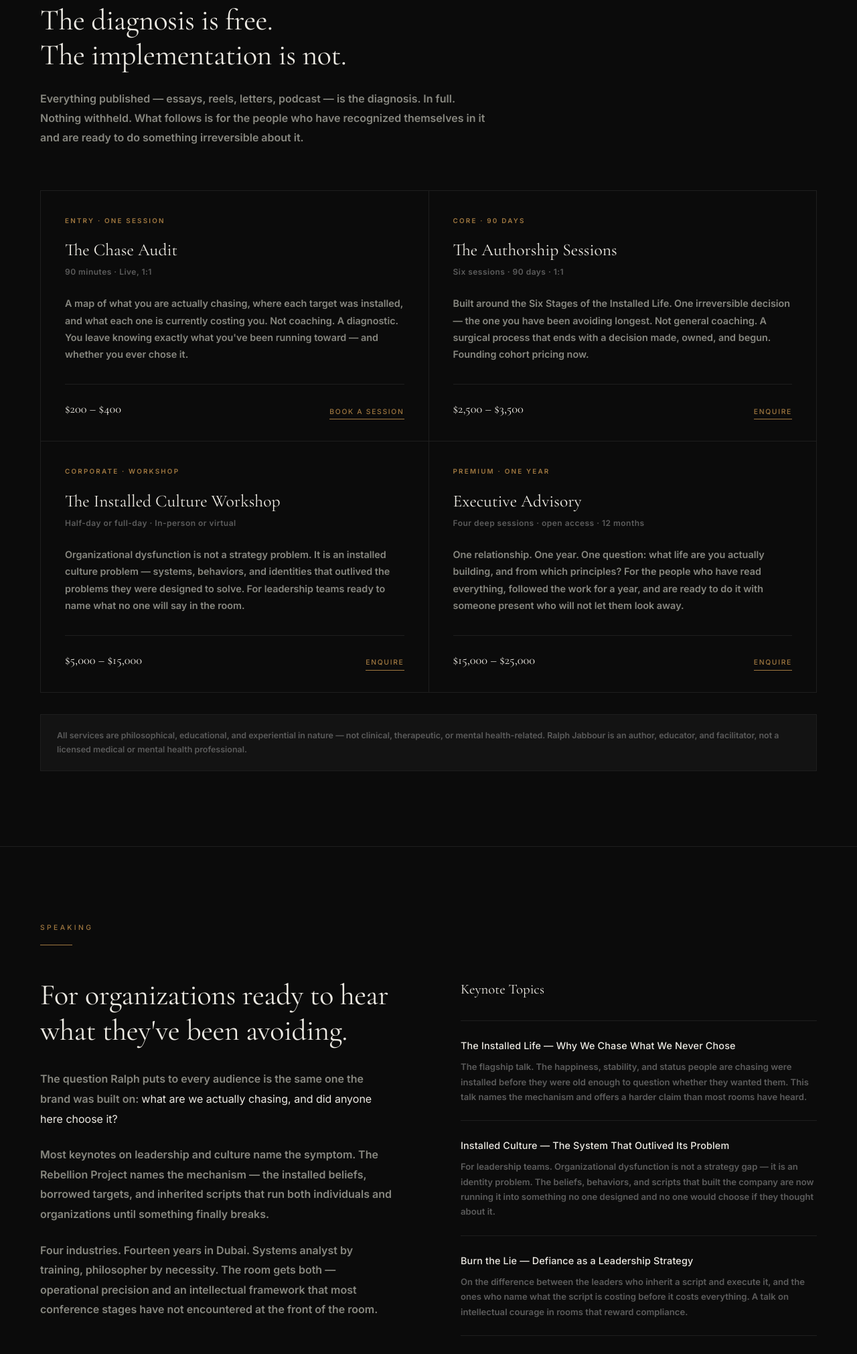
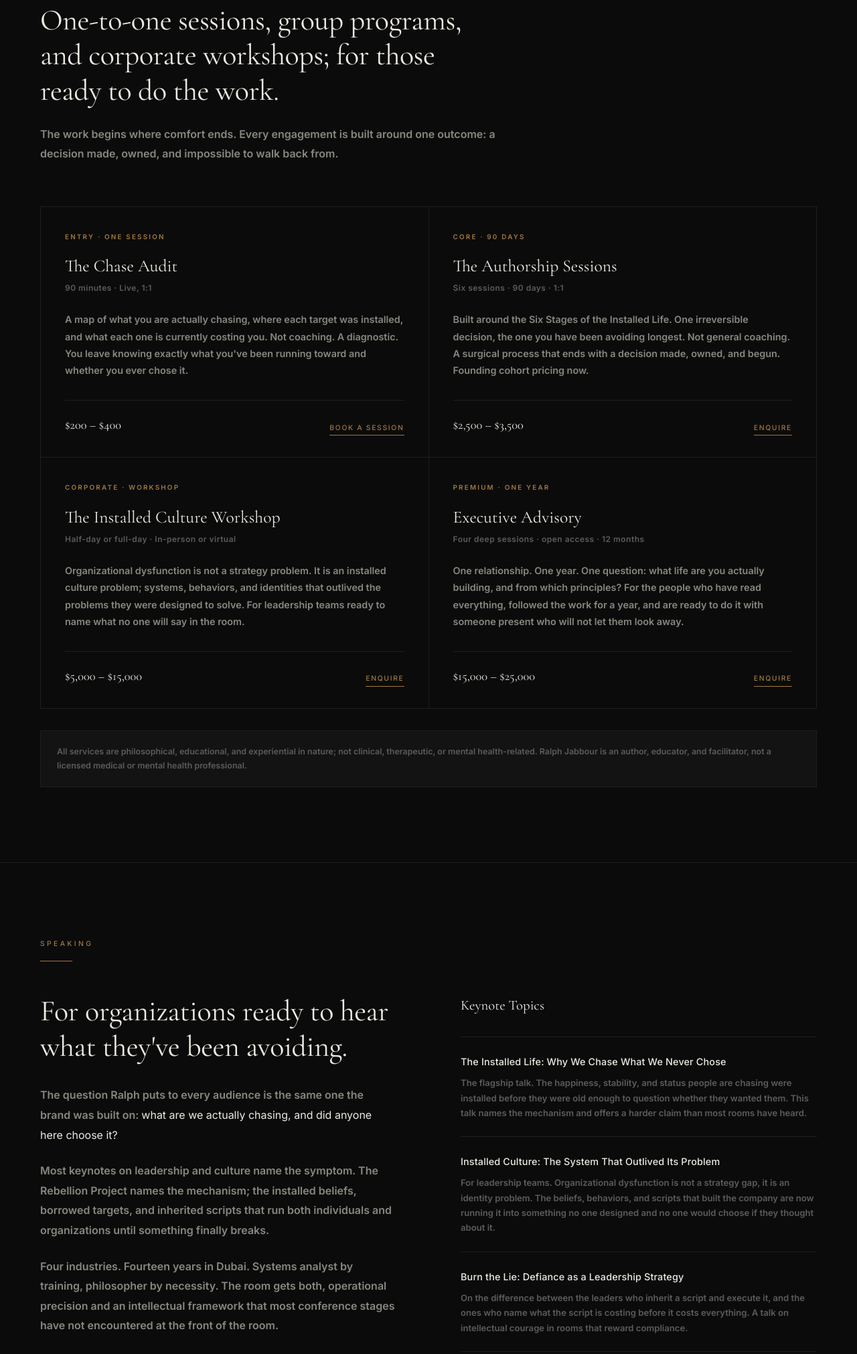
Before and after one commit to iamralphja/ralphjabbour-website, a plain HTML site: page ralphjabbour.html in a window 1280 px wide. Shown: the part 1979-4000 px from the top of the page at 67% size. Drawn offline with nearby package versions, Linux system fonts and the light colour scheme.

Commit message:
Refine text in ralphjabbour.html for clarity
Updated various sections of the HTML content to enhance clarity and consistency in messaging.

```diff
--- a/ralphjabbour.html
+++ b/ralphjabbour.html
@@ -859,13 +859,11 @@
             <div class="work-header fade-in">
                 <!-- EDIT: Section headline -->
                 <h2 class="work-header-headline">
-                    The diagnosis is free.<br>The implementation is not.
+                    One-to-one sessions, group programs, and corporate workshops; for those ready to do the work.
                 </h2>
                 <!-- EDIT: Intro paragraph -->
                 <p class="work-header-desc">
-                    Everything published — essays, reels, letters, podcast — is the diagnosis.
-                    In full. Nothing withheld. What follows is for the people who have recognized
-                    themselves in it and are ready to do something irreversible about it.
+                    The work begins where comfort ends. Every engagement is built around one outcome: a decision made, owned, and impossible to walk back from.
                 </p>
             </div>
 
@@ -881,7 +879,7 @@
                     <p class="offer-desc">
                         A map of what you are actually chasing, where each target was installed,
                         and what each one is currently costing you. Not coaching. A diagnostic.
-                        You leave knowing exactly what you've been running toward —
+                        You leave knowing exactly what you've been running toward
                         and whether you ever chose it.
                     </p>
                     <div class="offer-footer">
@@ -899,7 +897,7 @@
                     <div class="offer-format">Six sessions · 90 days · 1:1</div>
                     <p class="offer-desc">
                         Built around the Six Stages of the Installed Life. One irreversible
-                        decision — the one you have been avoiding longest. Not general coaching.
+                        decision, the one you have been avoiding longest. Not general coaching.
                         A surgical process that ends with a decision made, owned, and begun.
                         Founding cohort pricing now.
                     </p>
@@ -916,7 +914,7 @@
                     <div class="offer-format">Half-day or full-day · In-person or virtual</div>
                     <p class="offer-desc">
                         Organizational dysfunction is not a strategy problem.
-                        It is an installed culture problem — systems, behaviors, and identities
+                        It is an installed culture problem; systems, behaviors, and identities
                         that outlived the problems they were designed to solve.
                         For leadership teams ready to name what no one will say in the room.
                     </p>
@@ -948,7 +946,7 @@
             <!-- Disclaimer — required per brand brief -->
             <div class="work-disclaimer fade-in">
                 <p>
-                    All services are philosophical, educational, and experiential in nature —
+                    All services are philosophical, educational, and experiential in nature;
                     not clinical, therapeutic, or mental health-related. Ralph Jabbour is an author,
                     educator, and facilitator, not a licensed medical or mental health professional.
                 </p>
@@ -982,13 +980,13 @@
                         </p>
                         <p class="fade-in">
                             Most keynotes on leadership and culture name the symptom.
-                            The Rebellion Project names the mechanism — the installed beliefs,
+                            The Rebellion Project names the mechanism; the installed beliefs,
                             borrowed targets, and inherited scripts that run both individuals
                             and organizations until something finally breaks.
                         </p>
                         <p class="fade-in">
                             Four industries. Fourteen years in Dubai. Systems analyst by training,
-                            philosopher by necessity. The room gets both — operational precision and
+                            philosopher by necessity. The room gets both, operational precision and
                             an intellectual framework that most conference stages have not encountered
                             at the front of the room.
                         </p>
@@ -1025,7 +1023,7 @@
                     <div class="topic-list">
                         <!-- EDIT: Topic 1 — title and description -->
                         <div class="topic">
-                            <div class="topic-title">The Installed Life — Why We Chase What We Never Chose</div>
+                            <div class="topic-title">The Installed Life: Why We Chase What We Never Chose</div>
                             <p class="topic-desc">
                                 The flagship talk. The happiness, stability, and status people are chasing
                                 were installed before they were old enough to question whether they wanted them.
@@ -1035,9 +1033,9 @@
 
                         <!-- EDIT: Topic 2 -->
                         <div class="topic">
-                            <div class="topic-title">Installed Culture — The System That Outlived Its Problem</div>
+                            <div class="topic-title">Installed Culture: The System That Outlived Its Problem</div>
                             <p class="topic-desc">
-                                For leadership teams. Organizational dysfunction is not a strategy gap —
+                                For leadership teams. Organizational dysfunction is not a strategy gap,
                                 it is an identity problem. The beliefs, behaviors, and scripts that built
                                 the company are now running it into something no one designed and no one
                                 would choose if they thought about it.
@@ -1046,7 +1044,7 @@
 
                         <!-- EDIT: Topic 3 -->
                         <div class="topic">
-                            <div class="topic-title">Burn the Lie — Defiance as a Leadership Strategy</div>
+                            <div class="topic-title">Burn the Lie: Defiance as a Leadership Strategy</div>
                             <p class="topic-desc">
                                 On the difference between the leaders who inherit a script and execute it,
                                 and the ones who name what the script is costing before it costs everything.
@@ -1104,7 +1102,7 @@
                     </p>
                     <p class="fade-in">
                         The fears you've been managing, the choices you've been avoiding,
-                        the version of yourself you've been performing — none of it was inevitable.
+                        the version of yourself you've been performing, none of it was inevitable.
                         It was built. One small surrender at a time. The Rebellion of Life is not
                         a self-help book. It doesn't have a morning routine, a five-step framework,
                         or a promise that everything will work out. What it has is the one thing
@@ -1138,11 +1136,9 @@
             <span class="burn-rule"></span>
 
             <div style="max-width: 620px;">
-                <!-- EDIT: Contact heading -->
                 <h2 class="fade-in" style="font-family: var(--font-display); font-weight: 400; font-size: clamp(1.8rem, 3.5vw, 2.75rem); line-height: 1.2; letter-spacing: -0.01em; margin-bottom: 1.5rem;">
                     Start the conversation.
                 </h2>
-                <!-- EDIT: Contact intro -->
                 <p class="fade-in" style="font-family: var(--font-body); font-size: 1rem; font-weight: 300; color: var(--text-mid); line-height: 1.8; margin-bottom: 2.5rem;">
                     For coaching enquiries, speaking bookings, or corporate workshops — use the form below. Every message is read personally.
                 </p>
```
